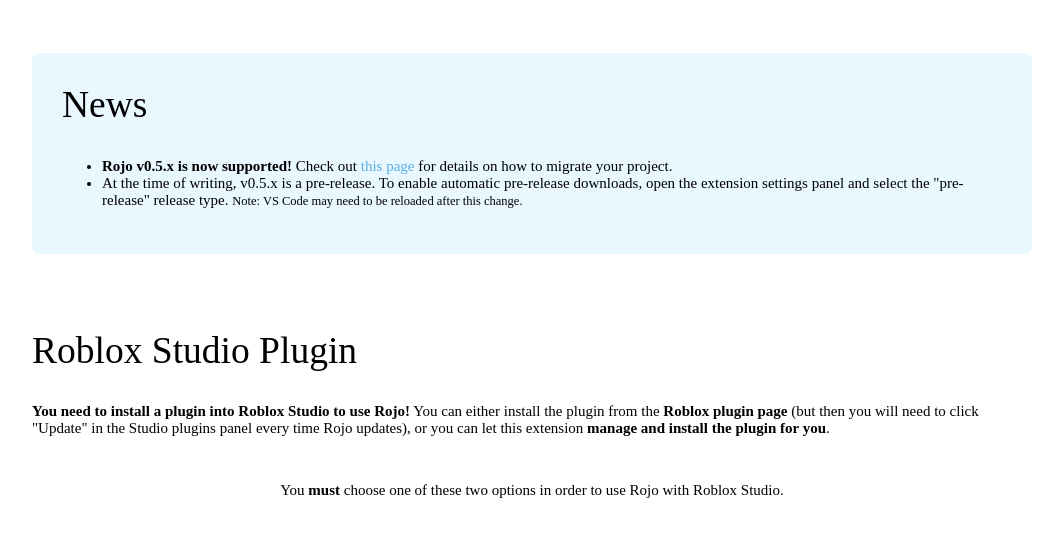
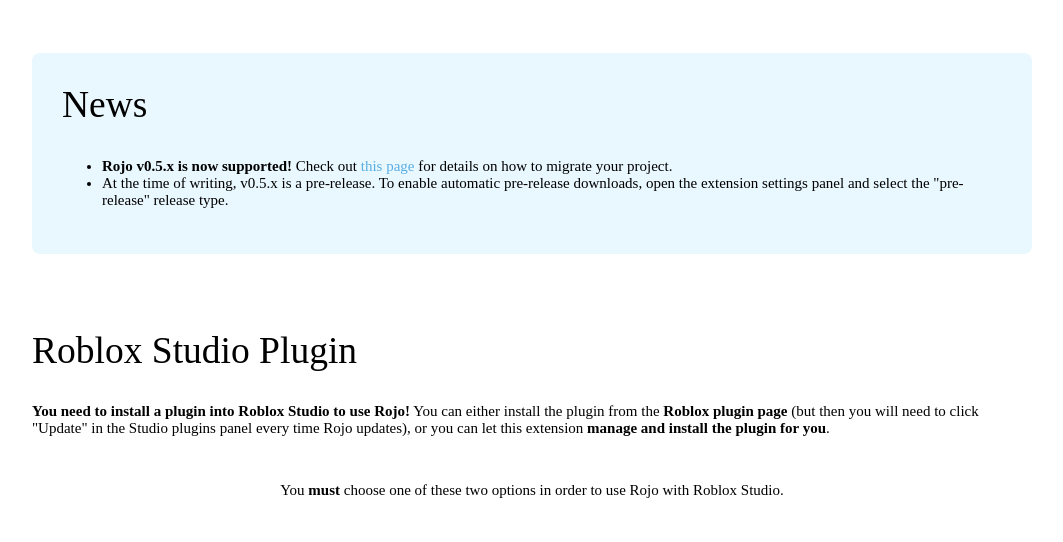
Before and after one commit to rojo-rbx/vscode-rojo, a website: page ui/index.html in a window 1280 px wide. Shown: the part 207-749 px from the top of the page, without its empty margins (108-1171 px from the left). Drawn offline with Linux system fonts and the light colour scheme; files that its build step writes are made by us from their sources; files whose address does not match are found by name.

Commit message:
Update news

```diff
--- a/ui/index.html
+++ b/ui/index.html
@@ -18,7 +18,7 @@
       <h2>News</h2>
       <ul>
         <li><strong>Rojo v0.5.x is now supported!</strong> Check out <a href="https://rojo.space/docs/latest/guide/migrating-to-epiphany/">this page</a> for details on how to migrate your project.</li>
-        <li>At the time of writing, v0.5.x is a pre-release. To enable automatic pre-release downloads, open the extension settings panel and select the "pre-release" release type. <small>Note: VS Code may need to be reloaded after this change.</small></li>
+        <li>At the time of writing, v0.5.x is a pre-release. To enable automatic pre-release downloads, open the extension settings panel and select the "pre-release" release type.</li>
       </ul>
     </section>
 
```
